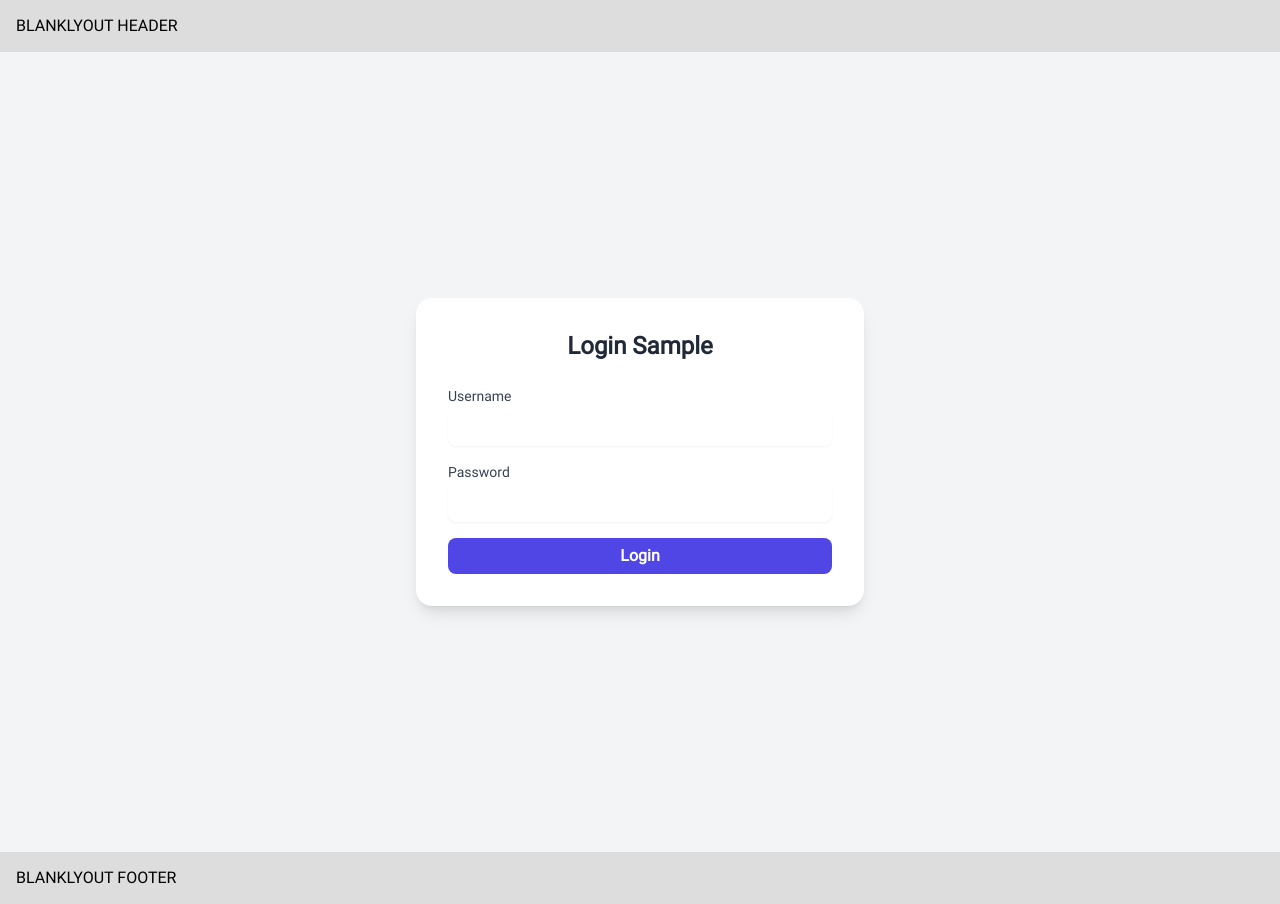
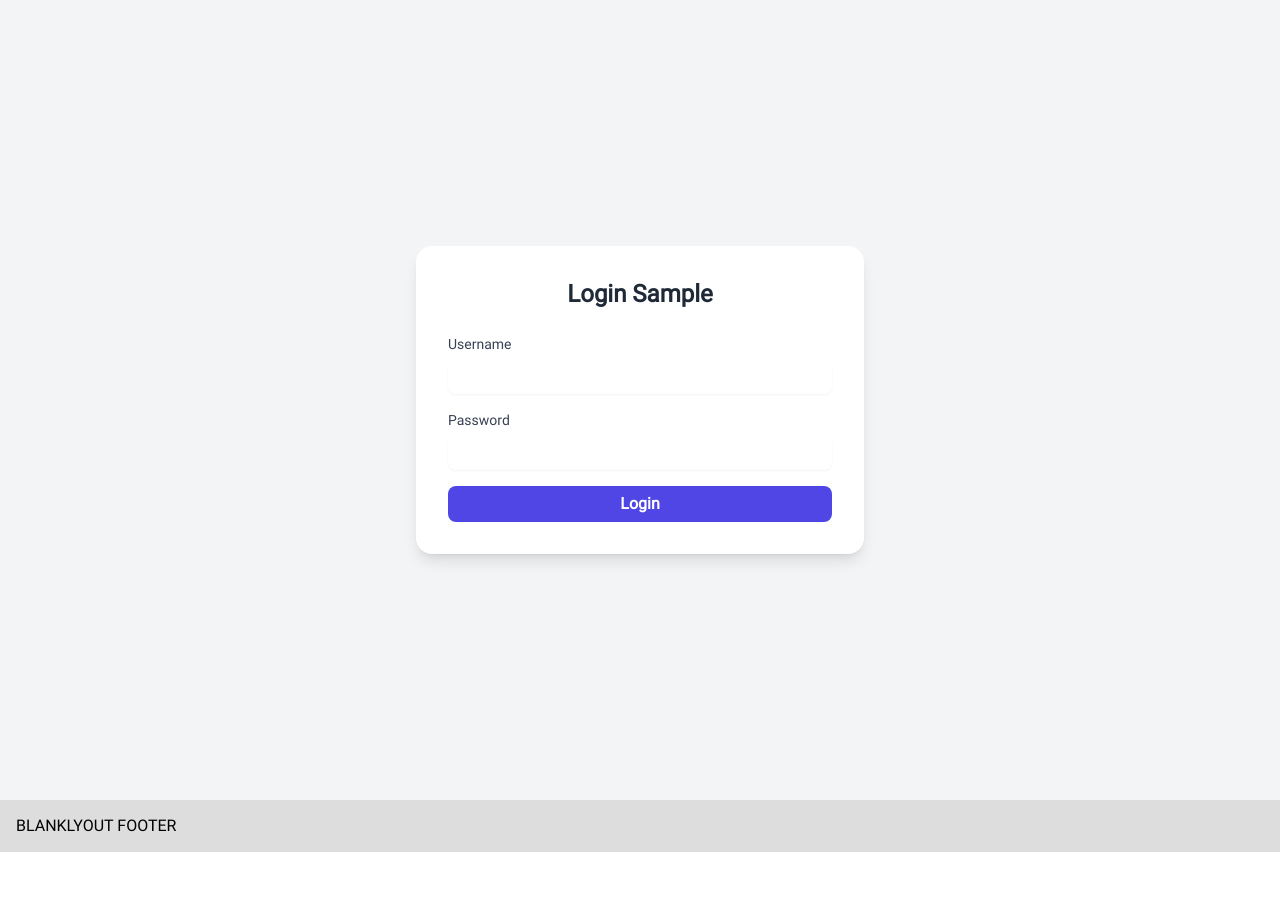
Before and after one commit to nibba26/vite-netcore-fsd, a React (Vite) app in the folder reactapp2.client/: page /login in a window 1280 px wide. After the commit the page ends 852 px from the top, so only its background shows below. Built offline with nearby package versions, Linux system fonts and the light colour scheme.

Commit message:
로그아웃 적용

```diff
--- a/reactapp2.client/src/app/app.tsx
+++ b/reactapp2.client/src/app/app.tsx
@@ -39,8 +39,11 @@ const App = () => (
       </Route>
       <Route path="/login" element={<BlankLayout />}>
         <Route path="" element={<LoginPage />} />
-        <Route path="logout" element={<LogoutPage />} />
       </Route>
+      <Route path="/logout" element={<BlankLayout />}>
+        <Route path="" element={<LogoutPage />} />
+      </Route>
+
     </Routes>
   </BrowserRouter>
 );
--- a/reactapp2.client/src/widgets/layout/BlankLayout/Header.tsx
+++ b/reactapp2.client/src/widgets/layout/BlankLayout/Header.tsx
@@ -1,6 +1,7 @@
 const Header = () => (
-  <header style={{ background: '#ddd', padding: '1rem' }}>
-    BLANKLYOUT HEADER
-  </header>
+  //<header style={{ background: '#ddd', padding: '1rem' }}>
+  //  BLANKLYOUT HEADER
+  //</header>
+  ""
 );
 export default Header;
```
